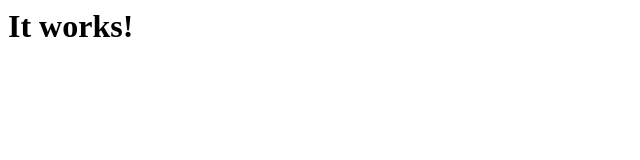
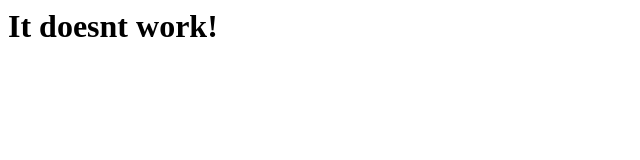
Before and after one commit to danifaubert/first-website, a plain HTML site: page index.html in a window 1280 px wide. Shown: the whole page, without its empty margins (0-640 px from the left). Drawn offline with Linux system fonts and the light colour scheme.

Commit message:
Update index.html

```diff
--- a/index.html
+++ b/index.html
@@ -1 +1 @@
-<h1>It works!</h1>
+<h1>It doesnt work!</h1>
```
